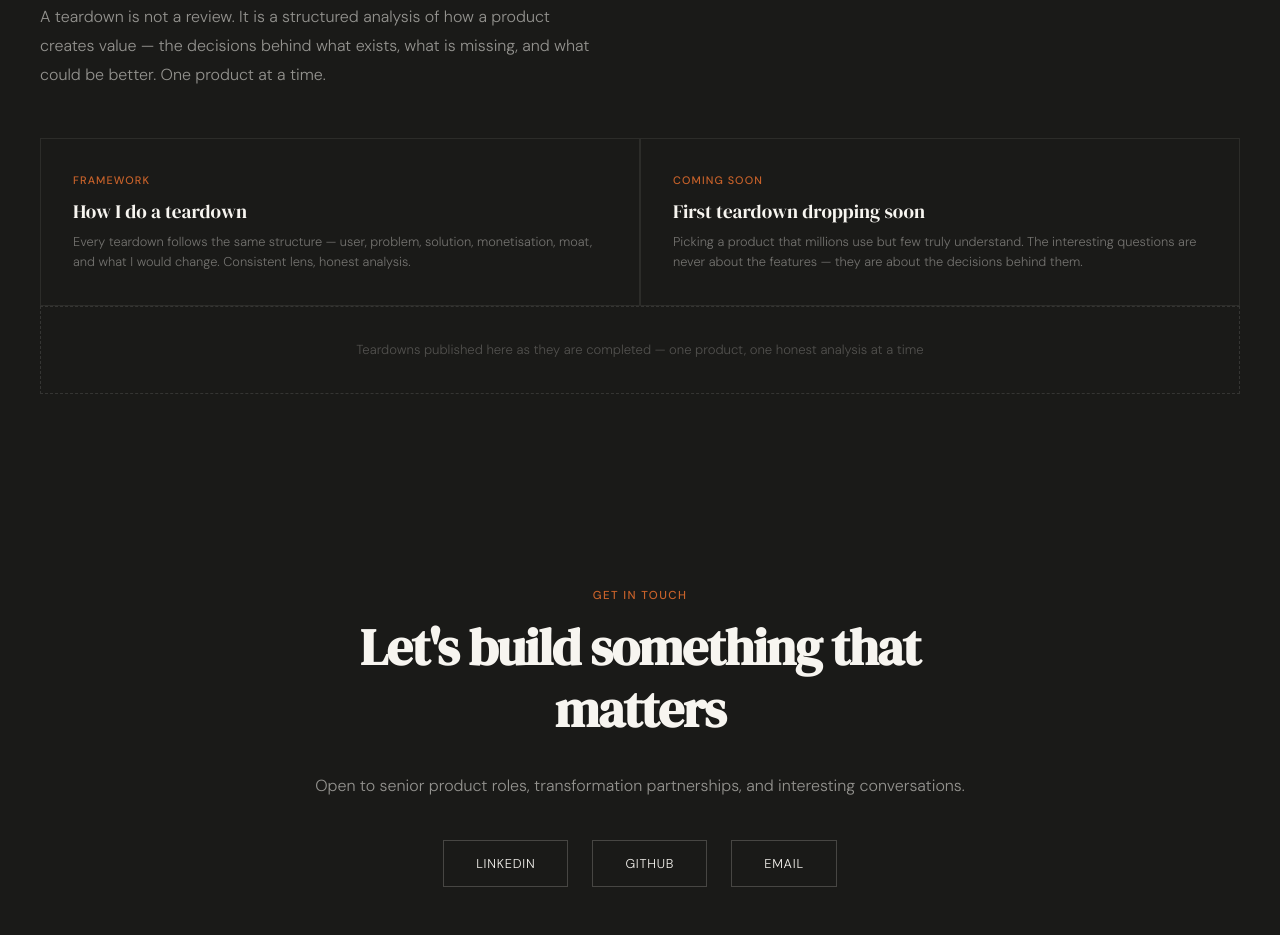
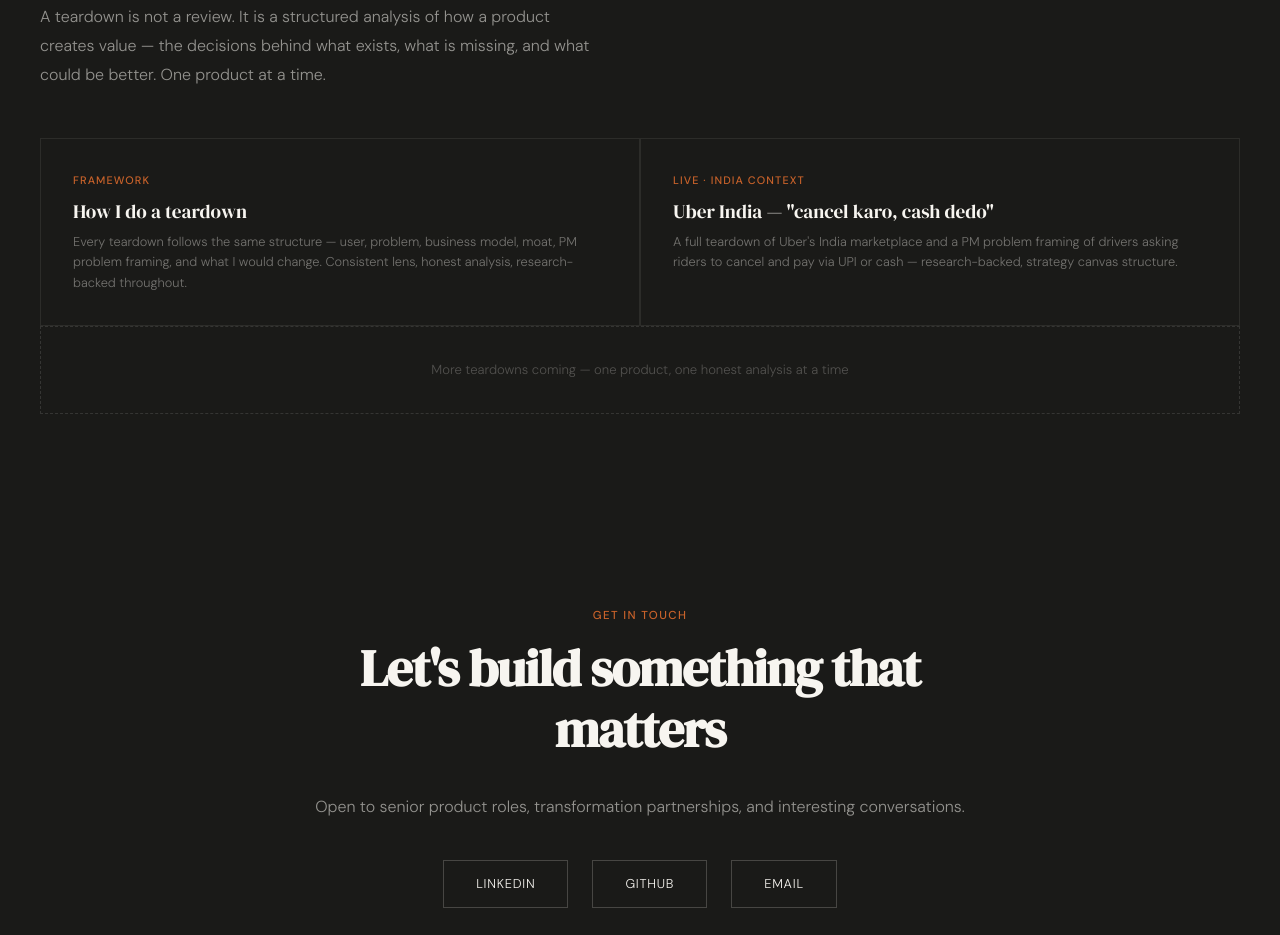
Before and after one commit to shailesh-builds/shailesh-builds.github.io, a plain HTML site: page index.html in a window 1280 px wide. Shown: the part 4598-5533 px from the top of the page. Drawn offline with Linux system fonts and the light colour scheme.

Commit message:
Update index.html
updated Uber teardown

```diff
--- a/index.html
+++ b/index.html
@@ -254,6 +254,7 @@
     transition: background 0.2s;
   }
   .teardown-card:hover { background: rgba(247,245,240,0.04); }
+  .teardown-card[href]:hover .teardown-title { color: var(--accent); }
   .teardown-tag {
     font-size: 0.68rem; font-weight: 500; letter-spacing: 0.1em;
     text-transform: uppercase; color: var(--accent);
@@ -570,15 +571,15 @@
     <div class="teardown-card">
       <div class="teardown-tag">Framework</div>
       <div class="teardown-title">How I do a teardown</div>
-      <div class="teardown-desc">Every teardown follows the same structure — user, problem, solution, monetisation, moat, and what I would change. Consistent lens, honest analysis.</div>
+      <div class="teardown-desc">Every teardown follows the same structure — user, problem, business model, moat, PM problem framing, and what I would change. Consistent lens, honest analysis, research-backed throughout.</div>
     </div>
-    <div class="teardown-card">
-      <div class="teardown-tag">Coming soon</div>
-      <div class="teardown-title">First teardown dropping soon</div>
-      <div class="teardown-desc">Picking a product that millions use but few truly understand. The interesting questions are never about the features — they are about the decisions behind them.</div>
-    </div>
+    <a href="uber-teardown.html" class="teardown-card" style="text-decoration: none; color: inherit; cursor: pointer;">
+      <div class="teardown-tag" style="color: var(--accent);">Live · India context</div>
+      <div class="teardown-title">Uber India — "cancel karo, cash dedo"</div>
+      <div class="teardown-desc">A full teardown of Uber's India marketplace and a PM problem framing of drivers asking riders to cancel and pay via UPI or cash — research-backed, strategy canvas structure.</div>
+    </a>
     <div class="teardown-coming">
-      <p>Teardowns published here as they are completed — one product, one honest analysis at a time</p>
+      <p>More teardowns coming — one product, one honest analysis at a time</p>
     </div>
   </div>
 </section>
```
